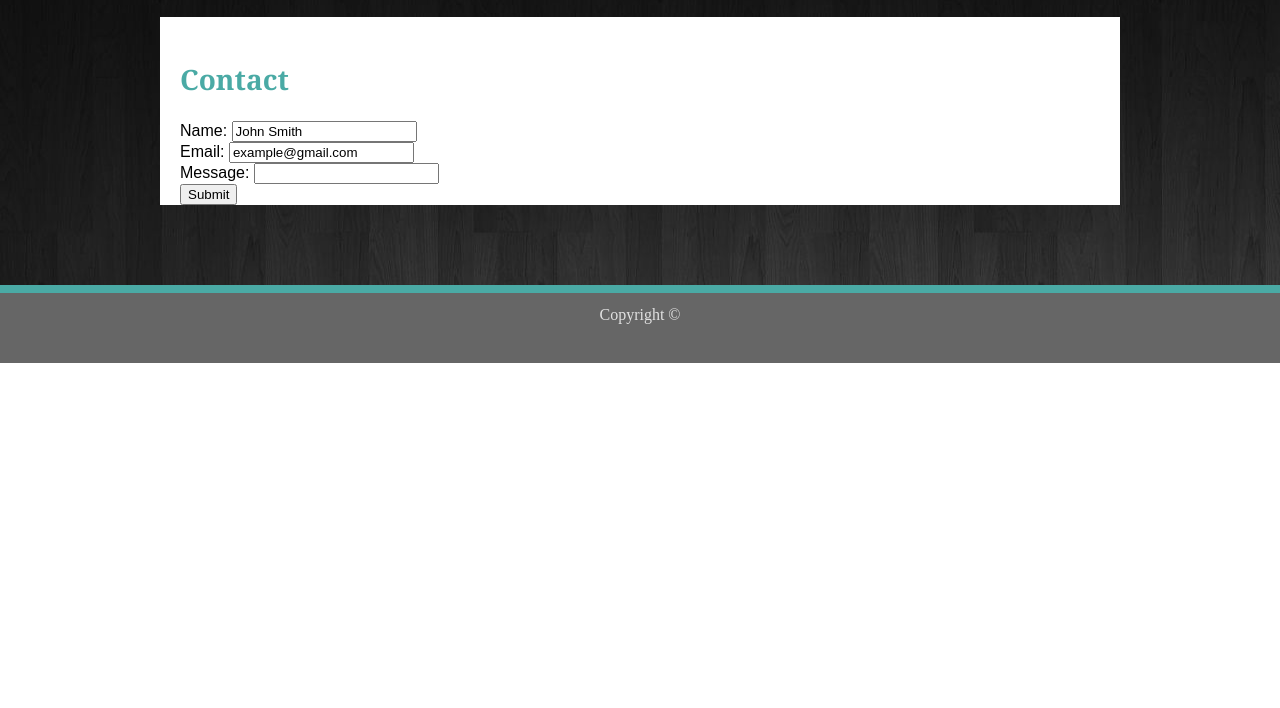
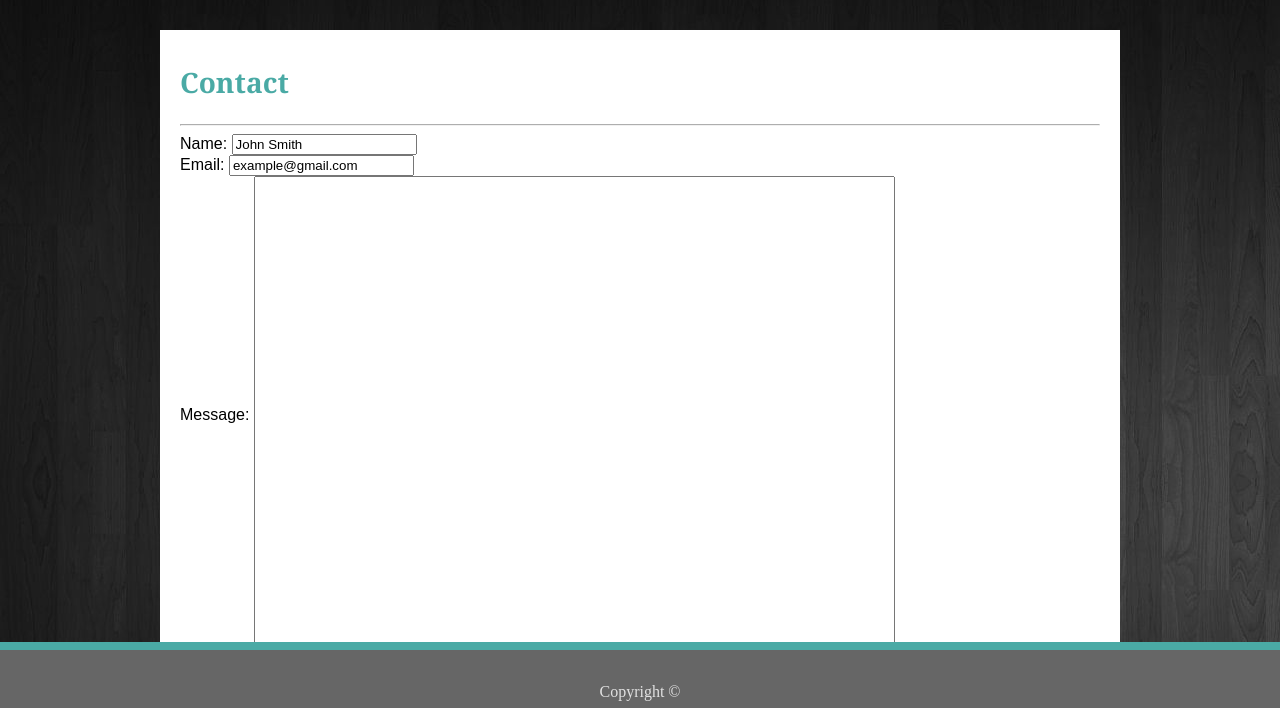
Before and after one commit to rezamike/Basic-Portfolio, a plain HTML site: page contact.html in a window 1280 px wide. Shown: the part 90-798 px from the top of the page. Drawn offline with Linux system fonts and the light colour scheme.

Commit message:
made some changes to fix the footer

```diff
--- a/assets/css/style.css
+++ b/assets/css/style.css
@@ -1,3 +1,8 @@
+* {
+    position: relative;
+    box-sizing: border-box;
+}
+
 body {
     margin: 0px;
 }
@@ -27,10 +32,11 @@ a:active {
 }
 
 header {
-   background-color: #ffffff;
-   border-bottom: 3px solid;
-   border-color: #cccccc;
-   height: 80px;
+    overflow: auto;
+    background-color: #ffffff;
+    border-bottom: 3px solid;
+    border-color: #cccccc;
+    height: 80px;
 }
 
 .headcontainer {
@@ -79,7 +85,6 @@ main {
     width: 100%;
     padding: 20px 0px 80px 0px;
     background-image: url(../images/background.jpg);
-
 }
 
 h2 {
@@ -88,9 +93,17 @@ h2 {
     font-size: 28px;
 }
 
+hr {
+    background-color: black;
+    opacity: .8;
+}
+
 .bodywrap {
     width: 960px;
     margin: auto;
+    padding-top: 20px;
+    padding-bottom: 20%;
+    overflow: auto;
 }
 
 .bodycontainer {
@@ -98,7 +111,7 @@ h2 {
     height: 20%;
     margin: auto;
     font-family: Arial, Helvetica, sans-serif;
-    padding: 20px 20px 0px 20px;
+    padding: 10px 20px 0px 20px;
 }
 
 #me {
@@ -109,20 +122,25 @@ h2 {
     padding: 10px 15px 15px 8px;
 }
 
+#messagebox {
+    overflow: auto;
+    padding: 25%;
+}
+
 p {
     opacity: .8;
     line-height: 24px;
 }
 
 footer {
-    position: bottom fixed;
+    position: fixed;
+    bottom: 0;
+    width: 100%;
     background-color: #666666;
     border-top: 8px solid;
     border-color: #4aaaa5;
-    margin: auto;
     height: 30px;
-    margin-bottom: 30px;
-    padding: 10px 10px 30px 10px;
+    padding: 30px 10px 30px 10px;
 }
 
 #copyright {
--- a/contact.html
+++ b/contact.html
@@ -26,11 +26,12 @@
             <div class="bodywrap">
             <div class="bodycontainer">
                 <h2>Contact</h2>
+                <hr/>
 
                 <form method="get">
                         Name: <input type="text" name="name" value="John Smith"><br>
                         Email: <input type="text" name="email" value="example@gmail.com"><br>
-                        Message: <input type="text" name="message"><br>
+                        Message: <input type="text" name="message" id="messagebox"><br>
                     <input type="submit" value="Submit">
                 </form>
 
```
Also changed, not shown: portfolio.html (+1 -0 lines).
